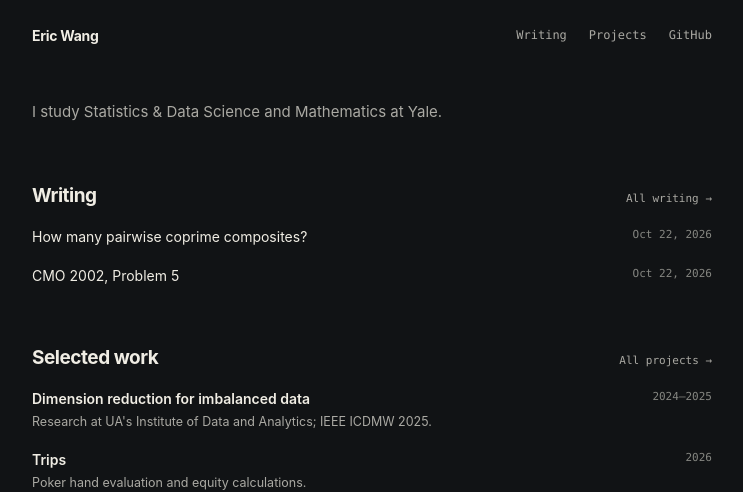
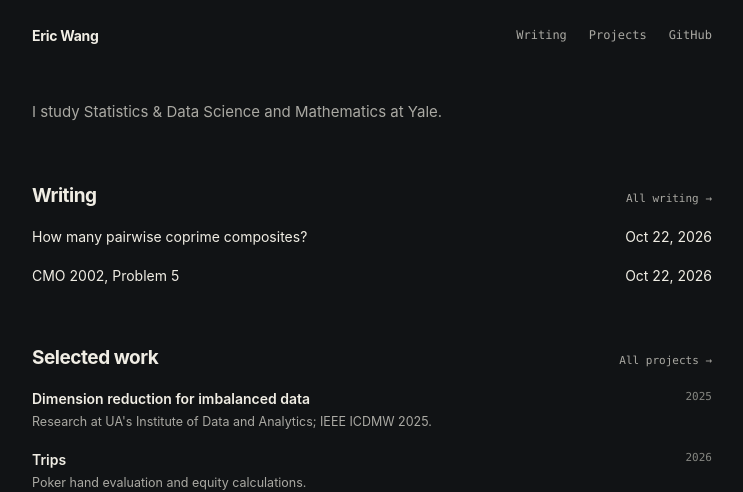
Before and after one commit to threepoint1four/threepoint1four.github.io, a Jekyll site: the page built from index.html, in a window 1280 px wide. Shown: the top 492 px of the page, without its empty margins (268-1011 px from the left). Built offline with Jekyll 4.4.1, drawn with Linux system fonts in a browser that asks for light colours.

Commit message:
Align homepage work and experience dates

```diff
--- a/assets/site.css
+++ b/assets/site.css
@@ -54,8 +54,8 @@
 .home-row > span { min-width: 0; }
 .home-row strong, .home-entry strong { display: block; font-weight: 560; }
 .home-row small, .home-entry small { display: block; margin-top: 4px; color: var(--muted); font-size: 12.5px; line-height: 1.45; }
-.home-row time, .home-entry time { flex: none; color: var(--soft); font: 11px/1.5 var(--mono); white-space: nowrap; }
-.home-entry-dates { flex: none; color: var(--soft); font: 11px/1.5 var(--mono); white-space: nowrap; }
+.home-date { flex: none; color: var(--soft); font: 11px/1.5 var(--mono); white-space: nowrap; }
+.home-date time { color: inherit; font: inherit; }
 .home-row:hover strong, .home-row:hover .home-writing-title { text-decoration: underline; text-underline-offset: 4px; }
 .home-links { display: flex; gap: 10px; margin: 0; color: var(--soft); font: 12px/1.5 var(--mono); }
 .home-links a { color: var(--muted); text-decoration: none; }
@@ -121,5 +121,5 @@
   .home { padding-top: 24px; }
   .home-bio { margin-bottom: 48px; }
   .home-section { margin-bottom: 48px; }
-  .home-row { gap: 10px; }
+  .home-row, .home-entry { gap: 10px; }
 }
--- a/index.html
+++ b/index.html
@@ -29,15 +29,15 @@
     <div class="home-list">
       <a class="home-row" href="{{ '/projects/boosting-research/' | relative_url }}">
         <span><strong>Dimension reduction for imbalanced data</strong><small>Research at UA's Institute of Data and Analytics; IEEE ICDMW 2025.</small></span>
-        <span class="home-entry-dates"><time datetime="2024">2024</time>–<time datetime="2025">2025</time></span>
+        <time class="home-date" datetime="2025">2025</time>
       </a>
       <a class="home-row" href="{{ '/projects/trips/' | relative_url }}">
         <span><strong>Trips</strong><small>Poker hand evaluation and equity calculations.</small></span>
-        <time datetime="2026">2026</time>
+        <time class="home-date" datetime="2026">2026</time>
       </a>
       <a class="home-row" href="{{ '/projects/fractals/' | relative_url }}">
         <span><strong>Fractal studies</strong><small>Mandelbrot and Julia sets made with Python.</small></span>
-        <time datetime="2026">2026</time>
+        <time class="home-date" datetime="2026">2026</time>
       </a>
     </div>
   </section>
@@ -49,7 +49,7 @@
     <div class="home-list">
       <div class="home-entry">
         <span><strong>LIVE by Po-Shen Loh</strong><small>Taught contest math.</small></span>
-        <span class="home-entry-dates"><time datetime="2023">2023</time>–<time datetime="2026">2026</time></span>
+        <span class="home-date"><time datetime="2023">2023</time>–<time datetime="2026">2026</time></span>
       </div>
     </div>
   </section>
```
